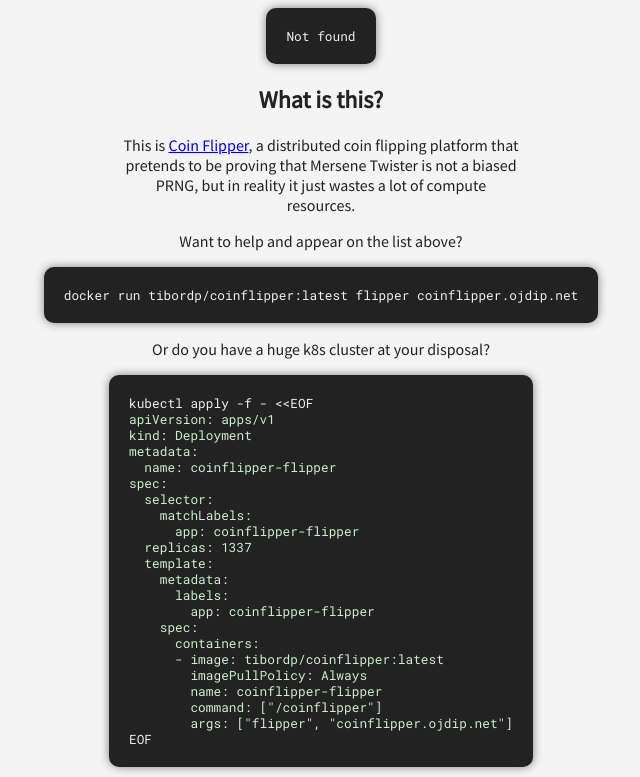
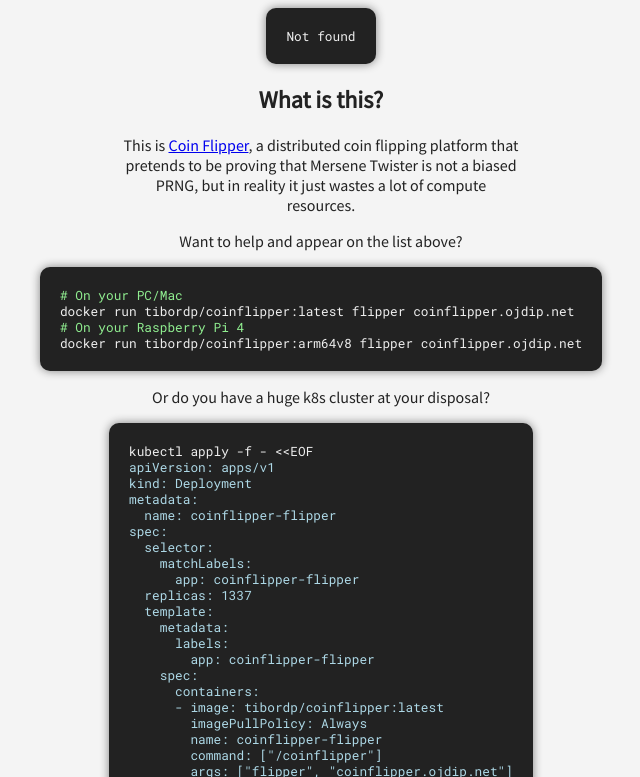
Before and after one commit to tibordp/coinflipper, a plain HTML site: page kubernetes/coinflipper-viewer/assets/index.html in a window 1280 px wide. Shown: the top 777 px of the page, without its empty margins (319-959 px from the left). Drawn offline with Linux system fonts and the light colour scheme; no server answers.

Commit message:
Lighter liveness probe and instructions for ARM in viewer

```diff
--- a/kubernetes/coinflipper-viewer/assets/index.html
+++ b/kubernetes/coinflipper-viewer/assets/index.html
@@ -42,7 +42,11 @@
     }
 
     span.heredoc {
-      color: #cec;
+      color: lightblue;
+    }
+
+    span.comment {
+      color: lightgreen
     }
 
     pre.error {
@@ -62,7 +66,10 @@
     </p>
     <p>Want to help and appear on the list above?</p>
   </section>
-  <pre>docker run tibordp/coinflipper:latest flipper coinflipper.ojdip.net</pre>
+  <pre><span class="comment"># On your PC/Mac</span>
+docker run tibordp/coinflipper:latest flipper coinflipper.ojdip.net
+<span class="comment"># On your Raspberry Pi 4</span>
+docker run tibordp/coinflipper:arm64v8 flipper coinflipper.ojdip.net</pre>
   <section>
     <p>Or do you have a huge k8s cluster at your disposal?</p>
   </section>
```
Also changed, not shown: 1 other file.
